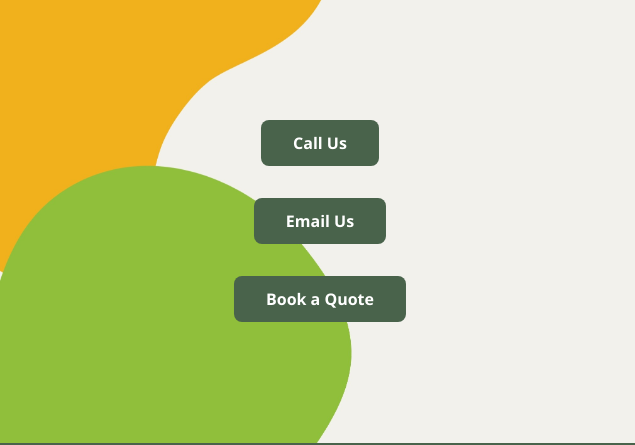
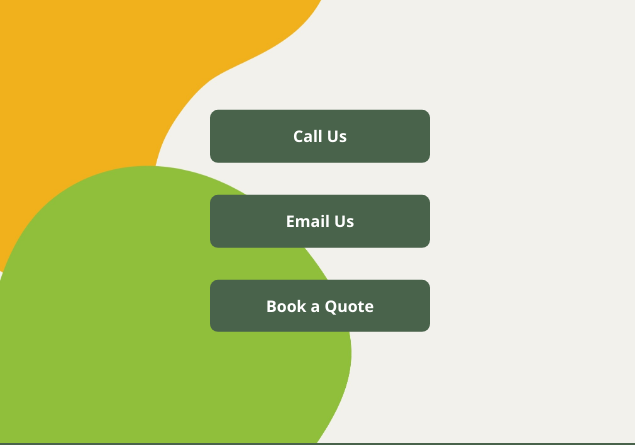
Before and after one commit to LukeCarter558/yourway-website, a plain HTML site: page index.html in a window 1280 px wide. Shown: the part 182-627 px from the top of the page, 0-635 px from the left. Drawn offline with Linux system fonts and the light colour scheme.

Commit message:
Update style.css

```diff
--- a/css/style.css
+++ b/css/style.css
@@ -59,6 +59,25 @@ header#hero {
   flex-direction: column;
   gap: 1rem;
   align-items: center;
+}
+
+.hero-button-group .cta-button {
+  width: 220px;
+  text-align: center;
+  white-space: normal;
+  padding: 1rem 1rem;
+  line-height: 1.3;
+  background: var(--primary);
+  color: white;
+  border-radius: 8px;
+  text-decoration: none;
+  font-weight: bold;
+  font-size: 1rem;
+  transition: background 0.3s ease;
+}
+
+.hero-button-group .cta-button:hover {
+  background: var(--secondary);
 }
 
 @media (max-width: 768px) {
```
